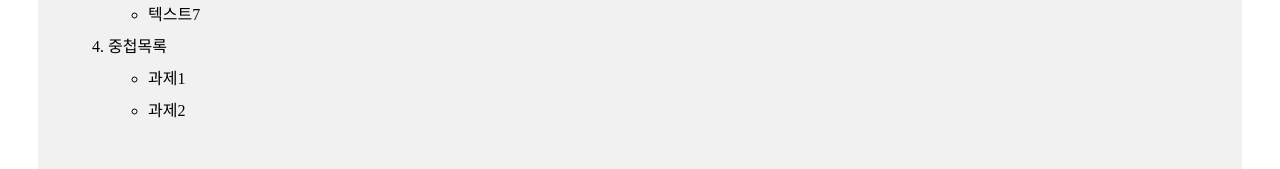
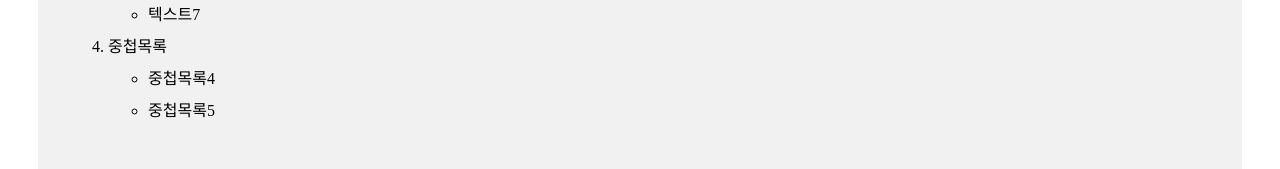
Before and after one commit to LenoKIM0579/Html-Css, a plain HTML site: page index.html in a window 1280 px wide. Shown: the part 738-907 px from the top of the page. Drawn offline with Linux system fonts and the light colour scheme.

Commit message:
Revise subject list and homework links
Updated the subject list and homework links in index.html.

```diff
--- a/index.html
+++ b/index.html
@@ -54,8 +54,8 @@
         </ul>
       <li>중첩목록</li>
         <ul>
-          <li><a href="04_nested_list/nested_1.html">과제1</a></li>
-          <li><a href="04_nested_list/nested_2.html">과제2</a></li>
+          <li><a href="04_nested_list/nested_1.html">중첩목록4</a></li>
+          <li><a href="04_nested_list/nested_2.html">중첩목록5</a></li>
         </ul>
     </ol>
   </div>
```
